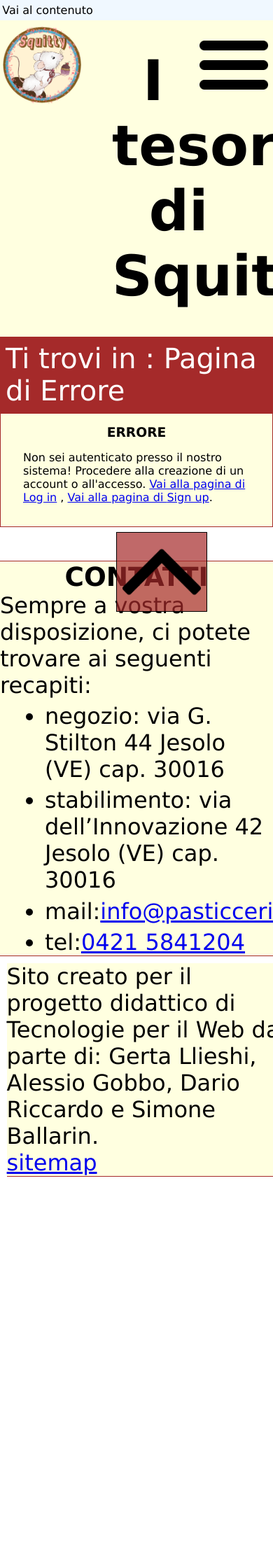
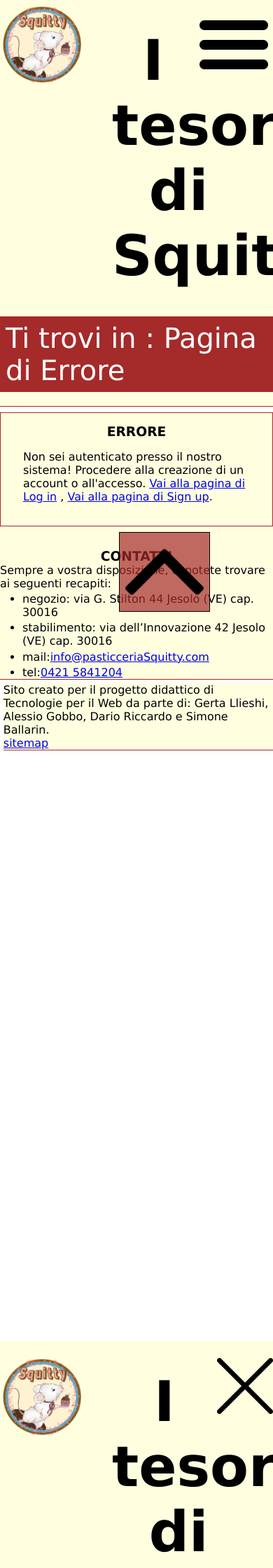
Before and after one commit to sballari/TecWeb, a PHP site: page /php/file/areaPersonale.php in a window 390 px wide; the page is wider, and only the part inside the window is pictured. Shown: the top 2240 px of that part at 70% size. Run offline with PHP 8.4, Linux system fonts and the light colour scheme.

Commit message:
css font-size a cazzo fixed
contatti e footer
rimossa accessBar su mobile

```diff
--- a/Src/css/mobile.css
+++ b/Src/css/mobile.css
@@ -1,9 +1,17 @@
+
+html,body{
+  font-size: 1em;
+}
 
 .header h1{
   float: none;
   font-size: 5em;
   padding-left: 2em;
   text-align: center;
+}
+
+#accessBar{
+  display: none;
 }
 
 .onlyMobile{
@@ -21,6 +29,7 @@
   width: 100%;
   border: 0;
   border-bottom: 1px solid brown;
+  margin-bottom: 0.5em;
 }
 
 .header img, #logo {
@@ -36,6 +45,7 @@
 
 #briciole{
   font-size: 2.5em;
+  margin-bottom: 0.5em;
 }
 
 .contentElement img {
@@ -98,6 +108,8 @@
   border-right: 1px solid brown;
 }
 
+/* #mobileMenu li:last-child {display: none;} */
+
 #mobileMenu li a {
 	display: block;
 	color: brown;
@@ -119,8 +131,11 @@
   padding-top: 0.5em;
 }
 
-.search-container form {
+/* .search-container form {
   width: 100%;
+} */
+.search-container{
+  display: none;
 }
 
 #linkEsterni{
@@ -140,13 +155,12 @@
   border-left: 0;
   border-right: 0;
   padding: 0;
-  width: 100%;
-
-
+  /* width: 100%; */
+  float: none;
 }
 
 #contatti,#footer{
-  font-size: 2em;
+  /* font-size: 2em; */
 }
 
 #footer{
@@ -164,14 +178,12 @@
 #up_arrow{
   height: 7em;
   width: 7em;
-  left: 42.5%;
+  left: 43.48%;
 }
 
 #close{
   float:right;
 }
-
-
 
 #email,#password{
   float: left;
--- a/Src/css/stile.css
+++ b/Src/css/stile.css
@@ -9,7 +9,7 @@ html, body{
 max-width: 1024px;
 margin: auto;
 font-family: Verdana, Arial, Helvetica, sans-serif;
-font-size: 1em;
+font-size: 14px;
 }
 
 .search-container button{
@@ -41,9 +41,10 @@ button:hover {
 #menu {
 	overflow: hidden;
   float: left;
+  width: 100%;
 	}
 
-  .search-container {
+.search-container {
       float: right;
   }
 
@@ -60,8 +61,8 @@ button:hover {
   margin-left: 0.4em;
 }
 
-
 #menu li:first-child {border-left: 1px solid brown;}
+#menu li:last-child {border:0;}
 
 #menu li {
 	float:left;
--- a/Src/php/file/CommonHtmlElement.php
+++ b/Src/php/file/CommonHtmlElement.php
@@ -137,7 +137,15 @@ class CommonHtmlElement{
 					echo "<li><a href='catering.php'>Catering ed Eventi</a></li>";
 			break;
 		}
-		echo "</ul>";
+		echo "<li>";
+			echo "<div class='search-container'>";
+			echo "<form action='search_page.php'>";
+			echo "<input id='search' type='search' name='search' placeholder='Cerca prodotti...'>";
+			echo "<button type='submit'>Cerca</button>";
+			echo "</form>";
+			echo "</div>";
+		echo "</li>";
+	 echo "</ul>";
 	}
 
 	public function createheader($page){
@@ -151,13 +159,7 @@ class CommonHtmlElement{
 			echo "<h1>I tesori di <span lang='it'>Squitty</span></h1>";
 			echo "<div id='menu' class='onlyDesktop' >";
 			$this->generateMenu($page);
-				echo "<div class='search-container'>";
-								echo "<form action='search_page.php'>";
-							  	echo "<input id='search' type='search' name='search' placeholder='Cerca prodotti...'>";
-								echo "<button type='submit'>Cerca</button>";
-								echo "</form>";
-				echo "</div>";
-			echo "</div>";
+		  echo "</div>";
 			$this->printBricioleDiPane($page);
 		echo "</div>";
 	}
@@ -225,7 +227,7 @@ class CommonHtmlElement{
     echo  "            <li>mail:<a href ='mailto:info@pasticceriaSquitty'>info@pasticceriaSquitty.com</a></li>";
     echo  "            <li>tel:<a href ='tel:04215841204'>0421 5841204</a></li>";
     echo  "        </ul>";
-    echo  "</div>";
+  echo  "</div>";
 	}
 
 	public function printFooter(){
```
